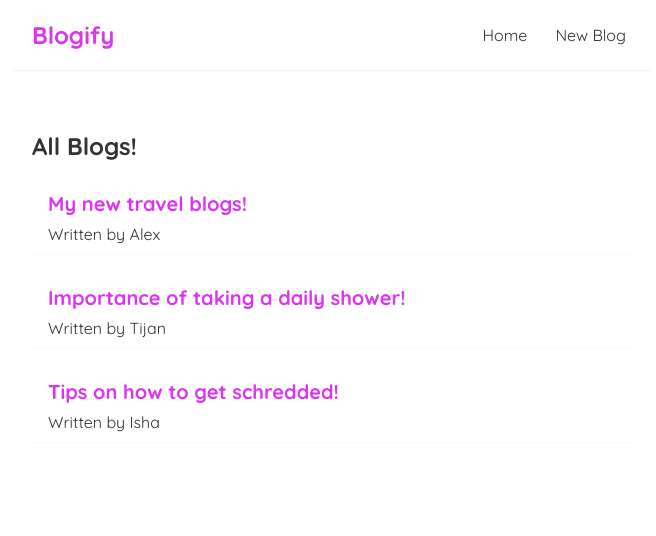
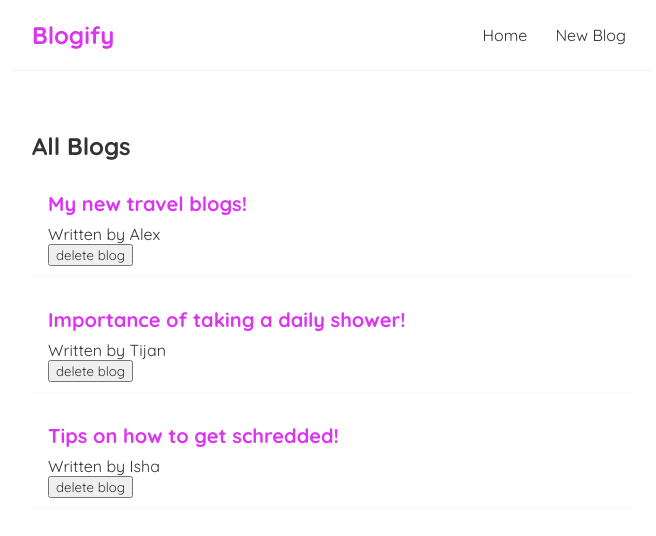
Before and after one commit to laminsaidy/BloogifyPP5, a React (Create React App) app: page / in a window 1280 px wide. Shown: the top 536 px of the page, without its empty margins (308-964 px from the left). Built offline with nearby package versions, Linux system fonts and the light colour scheme.

Commit message:
Add a delete option for users

```diff
--- a/src/BlogList.js
+++ b/src/BlogList.js
@@ -1,5 +1,4 @@
-const BlogList = ({ blogs, title}) => {
-
+const BlogList = ({ blogs, title, handleDelete }) => {
   return (
     <div className="blog-list">
       <h2>{ title }</h2>
@@ -7,6 +6,7 @@ const BlogList = ({ blogs, title}) => {
         <div className="blog-preview" key={blog.id} >
           <h2>{ blog.title }</h2>
           <p>Written by { blog.author }</p>
+          <button onClick={() => handleDelete(blog.id)}>delete blog</button>
         </div>
       ))}
     </div>
--- a/src/Home.js
+++ b/src/Home.js
@@ -9,10 +9,14 @@ const Home = () => {
     { title: 'Tips on how to get schredded!', body: 'lorem ipsum...', author: 'Isha', id: 3 }
   ])
 
+  const handleDelete = (id) => {
+    const newBlogs = blogs.filter(blog => blog.id !== id);
+    setBlogs(newBlogs);
+  }
+
   return (
     <div className="home">
-      <BlogList blogs={blogs} title="All Blogs!"
-/>
+      <BlogList blogs={blogs} title="All Blogs" handleDelete={handleDelete} />
     </div>
   );
 }
```
Lines whose indentation alone changed are shown as unchanged.
